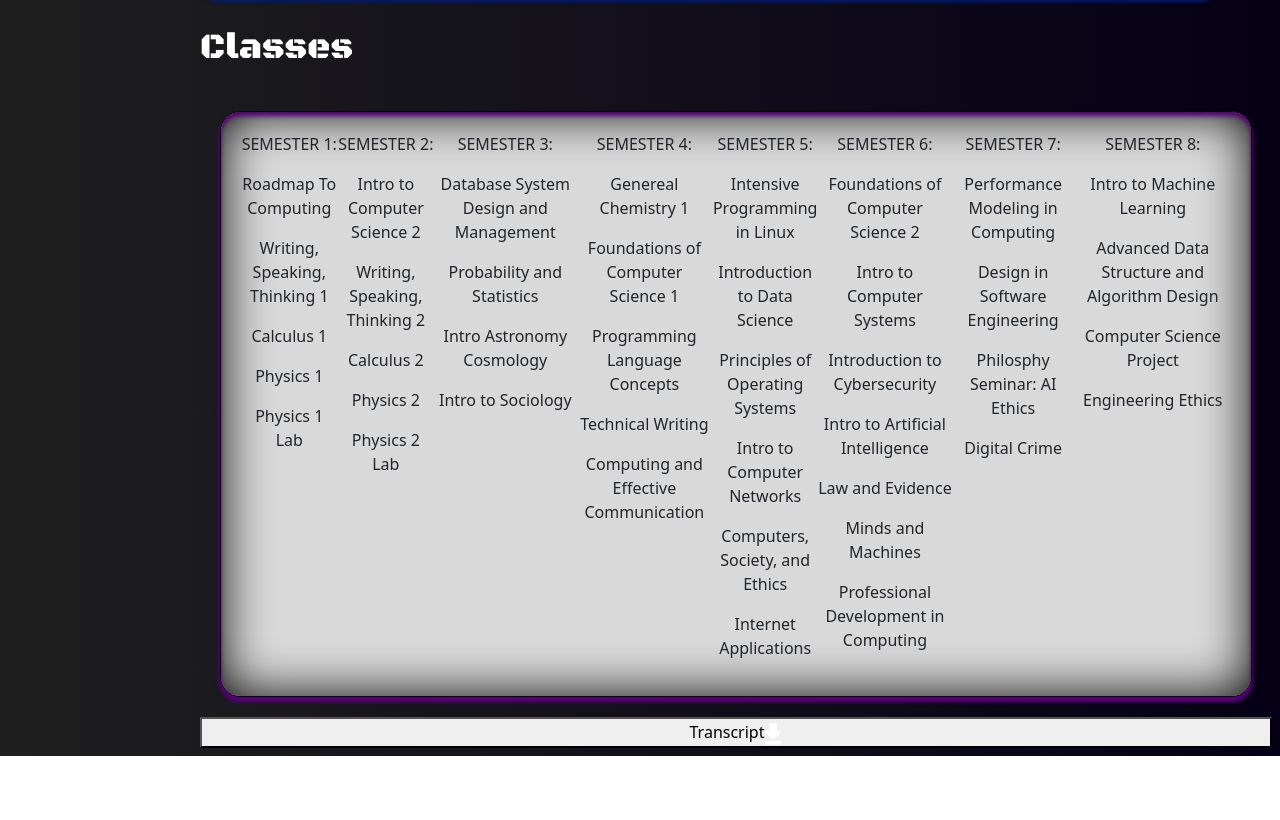
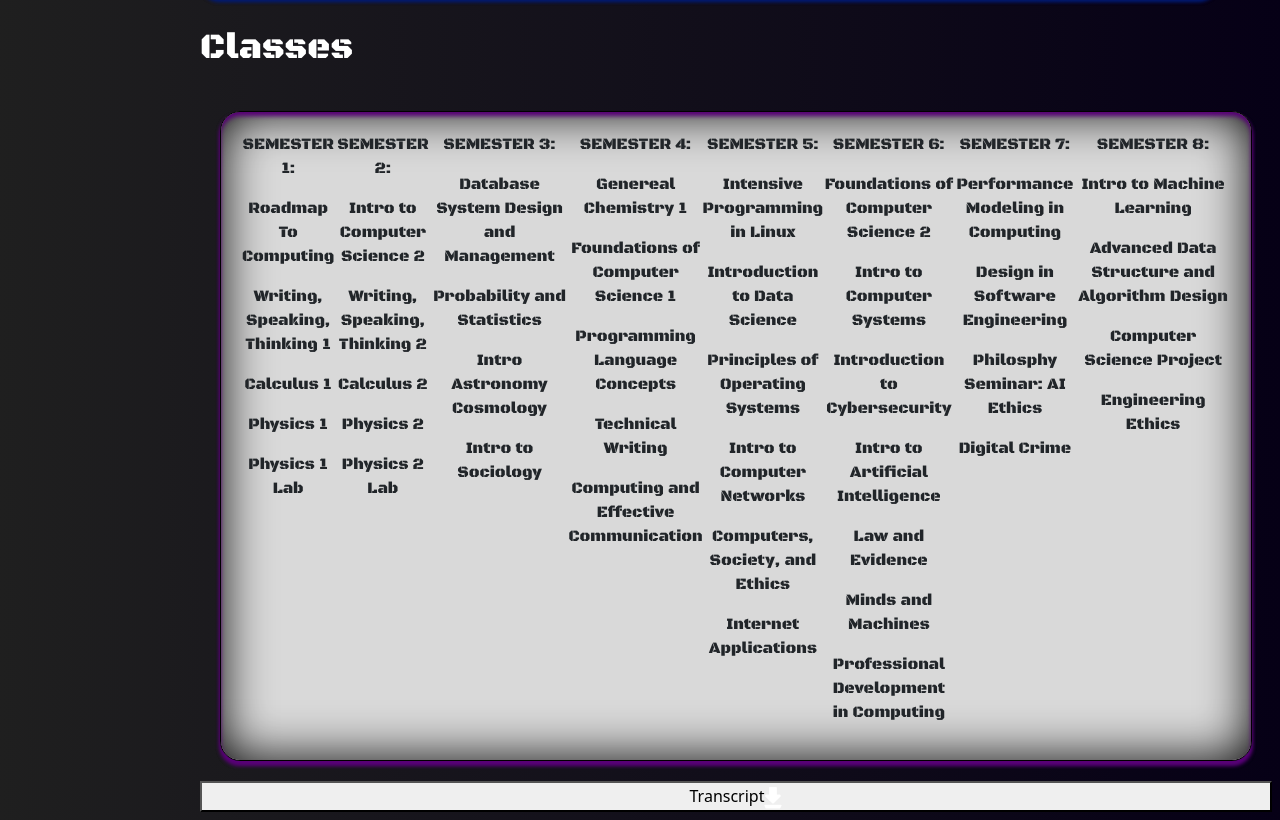
Before and after one commit to brianbates928/Personal-Website, a React (Create React App) app: page /experience in a window 1280 px wide. Shown: the part 857-1677 px from the top of the page. Before the commit the page ends 1613 px from the top, so only its background shows below. Built offline with nearby package versions, Linux system fonts and the light colour scheme; a web font is replaced by a local one.

Commit message:
changed coursework font to match

```diff
--- a/src/pages/ExperiencesStyles.js
+++ b/src/pages/ExperiencesStyles.js
@@ -32,7 +32,7 @@ const styles = {
     justifyContent: 'center',
     margin: '20px',
     padding: '20px',
-
+    fontFamily: "Black Ops One",
     border: '1px solid #000',
     borderRadius: '1.25em',
     backgroundColor: '#D9D9D9',
```
